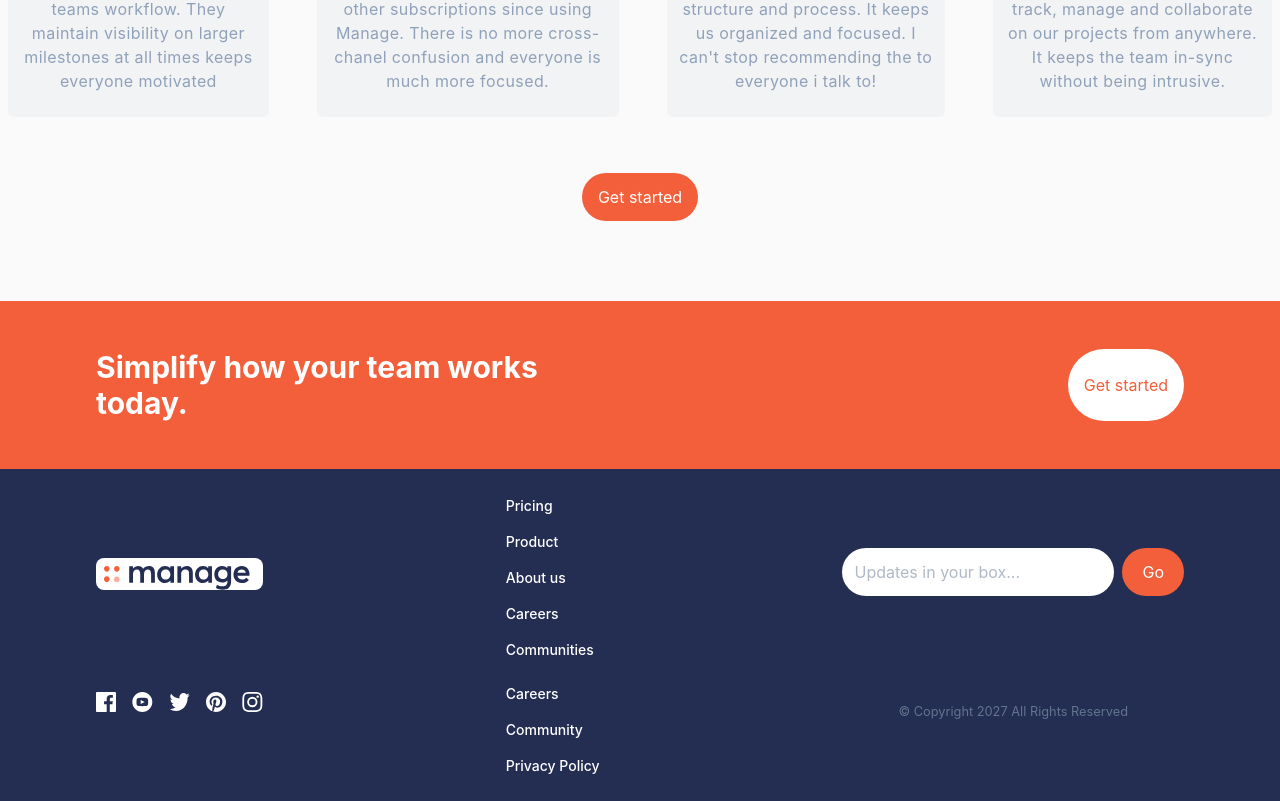
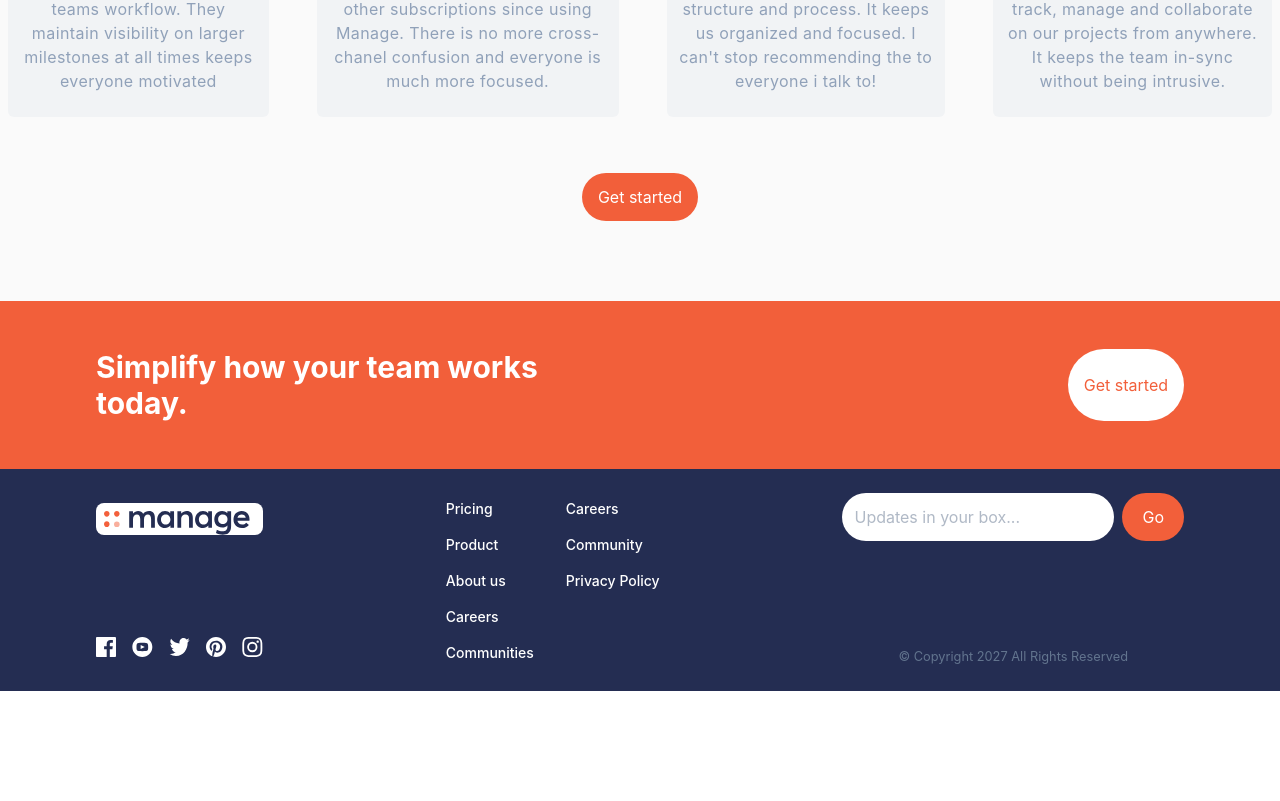
Before and after one commit to jawad-mwadama/manage-landing-page, a React (Vite) app: page / in a window 1280 px wide. Shown: the part 1573-2374 px from the top of the page. After the commit the page ends 2264 px from the top, so only its background shows below. Built offline with nearby package versions, Linux system fonts and the light colour scheme.

Commit message:
finished with project

```diff
--- a/src/Ui/FooterText/FooterLinks.tsx
+++ b/src/Ui/FooterText/FooterLinks.tsx
@@ -22,7 +22,7 @@ const navLinks: NavLink[] = [
 ];
 export default function FooterLinks() {
   return (
-    <div className="flex flex-row gap-5 md:flex md:flex-col">
+    <div className="flex flex-row gap-x-8 md:flex">
       {/* footer links */}
       <ul className="flex flex-col gap-3">
         {navLinks.map((navLink) => (
--- a/src/components/Footer/Footer.tsx
+++ b/src/components/Footer/Footer.tsx
@@ -2,20 +2,7 @@ import FooterLinks from "../../ui/FooterText/FooterLinks";
 import InputWithCopyright from "../../ui/FooterText/InputWithCopyright";
 import LogoWithLinks from "../../ui/FooterText/LogoWithLinks";
 
-interface NavLink {
-  name: string;
-  href: string;
-}
-
 export default function Footer() {
-  const navLinks: NavLink[] = [
-    { name: "Pricing", href: "/" },
-    { name: "Product", href: "/product" },
-    { name: "About us", href: "/about" },
-    { name: "Careers", href: "/careers" },
-    { name: "Communities", href: "/communities" },
-  ];
-
   return (
     <footer className="bg-blue-950 text-white">
       <div className="flex w-full max-w-6xl flex-col items-center gap-12 px-4 py-6 sm:flex-row sm:gap-0 sm:px-6 md:mx-auto md:justify-between lg:px-8">
```
